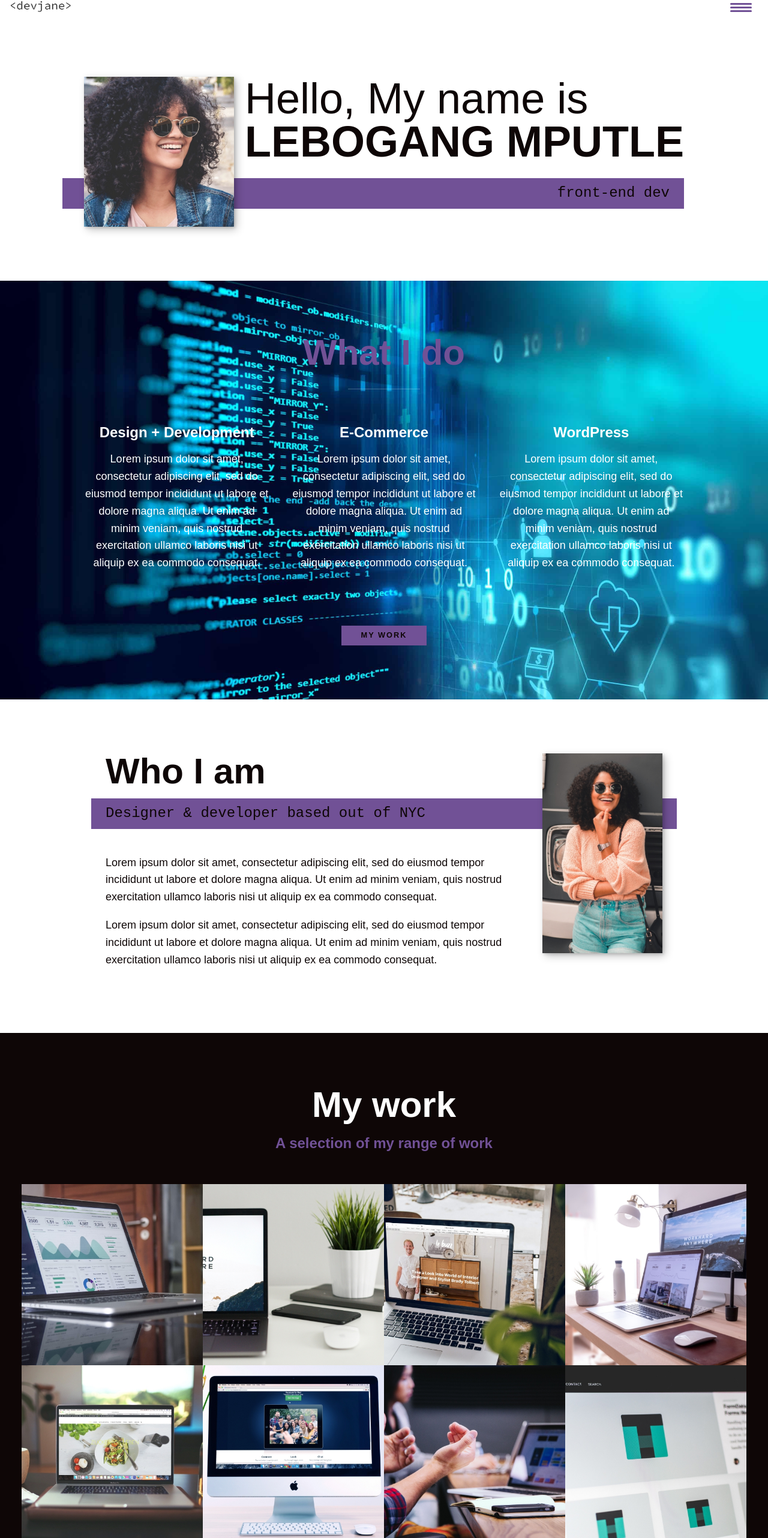
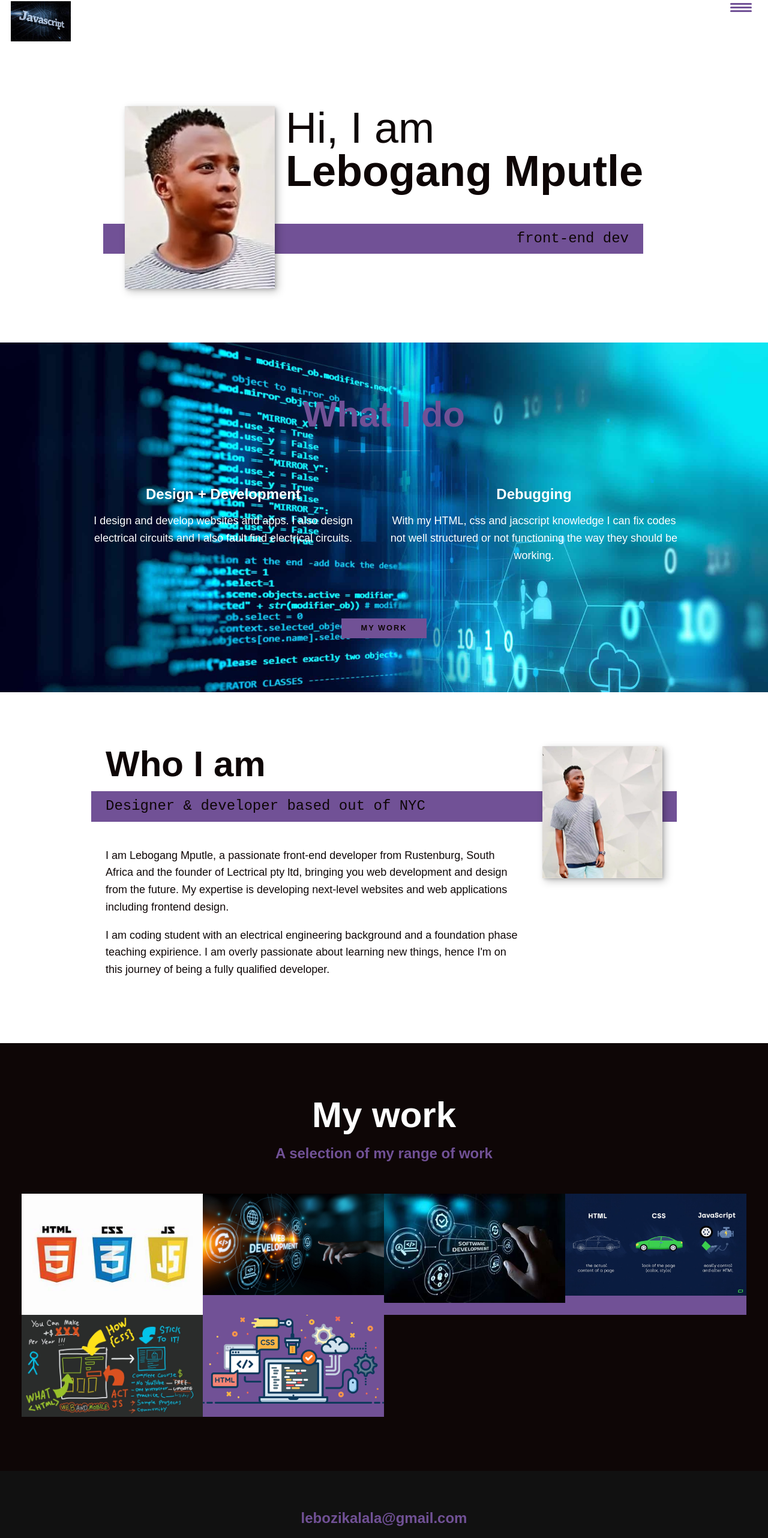
Before and after one commit to LebogangMputle/LebogangMputle_LEBMPU495_BCL2401_GroupD_01_SDFO8, a website built with Vite: page index.html in a window 1280 px wide. Shown: the part 16-2580 px from the top of the page at 60% size. Built offline with nearby package versions, Linux system fonts and the light colour scheme; files whose address does not match are found by name; a web font is replaced by a local one.

Commit message:
Update index.html

```diff
--- a/index.html
+++ b/index.html
@@ -3,14 +3,12 @@
     <head><link rel="stylesheet" href="https://cdnjs.cloudflare.com/ajax/libs/normalize/8.0.1/normalize.css">
         <meta charset="UTF-8">
         <meta name="viewport" content="width=device-width, initial-scale=1.0">
-        <title>DevJane Portfolio Website</title>
+        <title>Lebogang Portfolio Website</title>
         <link rel="stylesheet" href="https://cdnjs.cloudflare.com/ajax/libs/normalize/7.0.0/normalize.min.css">
         <link rel="stylesheet" href="https://cdnjs.cloudflare.com/ajax/libs/font-awesome/5.11.2/css/all.css" integrity="sha256-46qynGAkLSFpVbEBog43gvNhfrOj+BmwXdxFgVK/Kvc=" crossorigin="anonymous" />
 
         <!-- Update these with your own fonts -->
-        <link rel="preconnect" href="https://fonts.googleapis.com">
-        <link rel="preconnect" href="https://fonts.gstatic.com" crossorigin>
-        <link href="https://fonts.googleapis.com/css2?family=Barriecito&family=Montserrat+Alternates:ital,wght@0,100;0,200;0,300;0,400;0,500;0,600;0,700;0,800;0,900;1,100;1,200;1,300;1,400;1,500;1,600;1,700;1,800;1,900&display=swap" rel="stylesheet">
+        <link href="https://fonts.googleapis.com/css2?family=Barriecito&family=Kode+Mono:wght@400..700&family=Montserrat+Alternates:ital,wght@0,100;0,200;0,300;0,400;0,500;0,600;0,700;0,800;0,900;1,100;1,200;1,300;1,400;1,500;1,600;1,700;1,800;1,900&family=Protest+Revolution&display=swap" rel="stylesheet" rel="stylesheet">
 
         <link rel="stylesheet" href="css/style.css">
 
@@ -18,28 +16,28 @@
     <body>
         <header>
             <div class="logo">
-                <img src="img/devjane.png" alt="">
+                <img src="img/java.jpg" alt="logo image">
             </div>
             <button class="nav-toggle" aria-label="toggle navigation">
                 <span class="hamburger"></span>
             </button>
             <nav class="nav">
-                <ul class="nav__list">  <!--we added the index.html to the other classes so that we can easily navigate-->
-                    <li class="nav__item"><a href="index.html" class="nav__link">Home</a></li>
-                    <li class="nav__item"><a href="index.html#services" class="nav__link">My Services</a></li>
-                    <li class="nav__item"><a href="index.html#about" class="nav__link">About me</a></li>
-                    <li class="nav__item"><a href="index.html#work" class="nav__link">My Work</a></li>
+                <ul class="nav__list">
+                    <li class="nav__item"><a href="#home" class="nav__link">Home</a></li>
+                    <li class="nav__item"><a href="#services" class="nav__link">My Services</a></li>
+                    <li class="nav__item"><a href="#about" class="nav__link">About me</a></li>
+                    <li class="nav__item"><a href="#work" class="nav__link">My Work</a></li>
                 </ul>
             </nav>
         </header>
 
         <!-- Introduction -->
-        <section class="intro">
+        <section class="intro" id="home">
             <h1 class="section__title section__title--intro">
-                Hello, My name is <strong>LEBOGANG MPUTLE</strong>
+                Hi, I am <strong>Lebogang Mputle</strong>
             </h1>
             <p class="section__subtitle section__subtitle--intro">front-end dev</p>
-            <img src="img/dev-jane-01.jpg" alt="a picture of Jane Smith smiling" class="intro__img">
+            <img src="img/lebo.jpg" alt="a picture of Lebogang" class="intro__img">
         </section>
 
 
@@ -49,17 +47,12 @@
             <div class="services">
                 <div class="service">
                     <h3>Design + Development</h3>
-                    <p>Lorem ipsum dolor sit amet, consectetur adipiscing elit, sed do eiusmod tempor incididunt ut labore et dolore magna aliqua. Ut enim ad minim veniam, quis nostrud exercitation ullamco laboris nisi ut aliquip ex ea commodo consequat.</p>
+                    <p>I design and develop websites and apps. I also design electrical circuits and I also fault find electrical circuits.</p>
                 </div> <!-- / service -->
 
                 <div class="service">
-                    <h3>E-Commerce</h3>
-                    <p>Lorem ipsum dolor sit amet, consectetur adipiscing elit, sed do eiusmod tempor incididunt ut labore et dolore magna aliqua. Ut enim ad minim veniam, quis nostrud exercitation ullamco laboris nisi ut aliquip ex ea commodo consequat.</p>
-                </div> <!-- / service -->
-
-                <div class="service">
-                    <h3>WordPress</h3>
-                    <p>Lorem ipsum dolor sit amet, consectetur adipiscing elit, sed do eiusmod tempor incididunt ut labore et dolore magna aliqua. Ut enim ad minim veniam, quis nostrud exercitation ullamco laboris nisi ut aliquip ex ea commodo consequat.</p>
+                    <h3>Debugging</h3>
+                    <p>With my HTML, css and jacscript knowledge I can fix codes not well structured or not functioning the way they should be working.</p>
                 </div> <!-- / service -->
             </div> <!-- / services -->
 
@@ -73,11 +66,11 @@
            <p class="section__subtitle section__subtitle--about">Designer & developer based out of NYC</p>
 
            <div class="about-me__body">
-               <p>Lorem ipsum dolor sit amet, consectetur adipiscing elit, sed do eiusmod tempor incididunt ut labore et dolore magna aliqua. Ut enim ad minim veniam, quis nostrud exercitation ullamco laboris nisi ut aliquip ex ea commodo consequat.</p>
-               <p>Lorem ipsum dolor sit amet, consectetur adipiscing elit, sed do eiusmod tempor incididunt ut labore et dolore magna aliqua. Ut enim ad minim veniam, quis nostrud exercitation ullamco laboris nisi ut aliquip ex ea commodo consequat.</p>
+               <p>I am Lebogang Mputle, a passionate front-end developer from Rustenburg, South Africa and the founder of Lectrical pty ltd, bringing you web development and design from the future. My expertise is developing next-level websites and web applications including frontend design.</p>
+               <p>I am coding student with an electrical engineering background and a foundation phase teaching expirience. I am overly passionate about learning new things, hence I'm on this journey of being a fully qualified developer.</p>
            </div>
 
-           <img src="img/dev-jane-02.jpg" alt="Jane leaning against a bus" class="about-me__img">
+           <img src="img/lebp.jpg" alt="Lebogang's image" class="about-me__img">
         </section>
 
         <!-- My Work -->
@@ -88,52 +81,32 @@
             <div class="portfolio">
                 <!-- Portfolio item 01 -->
                 <a href="#" class="portfolio__item">
-                    <img src="img/portfolio-01.jpg" alt="" class="portfolio__img">
+                    <img src="img/HCJ.jpg" alt="" class="portfolio__img">
                 </a>
 
                 <!-- Portfolio item 02 -->
                 <a href="#" class="portfolio__item">
-                    <img src="img/portfolio-02.jpg" alt="" class="portfolio__img">
+                    <img src="img/tb.jpg" alt="" class="portfolio__img">
                 </a>
 
                 <!-- Portfolio item 03 -->
                 <a href="#" class="portfolio__item">
-                    <img src="img/portfolio-03.jpg" alt="" class="portfolio__img">
+                    <img src="img/th.jpg" alt="" class="portfolio__img">
                 </a>
 
                 <!-- Portfolio item 04 -->
                 <a href="#" class="portfolio__item">
-                    <img src="img/portfolio-04.jpg" alt="" class="portfolio__img">
+                    <img src="img/003.jpg" alt="" class="portfolio__img">
                 </a>
 
                 <!-- Portfolio item 05 -->
                 <a href="#" class="portfolio__item">
-                    <img src="img/portfolio-05.jpg" alt="" class="portfolio__img">
+                    <img src="img/004.jpg" alt="" class="portfolio__img">
                 </a>
 
                 <!-- Portfolio item 06 -->
                 <a href="#" class="portfolio__item">
-                    <img src="img/portfolio-06.jpg" alt="" class="portfolio__img">
-                </a>
-
-                <!-- Portfolio item 07 -->
-                <a href="#" class="portfolio__item">
-                    <img src="img/portfolio-07.jpg" alt="" class="portfolio__img">
-                </a>
-
-                <!-- Portfolio item 08 -->
-                <a href="#" class="portfolio__item">
-                    <img src="img/portfolio-08.jpg" alt="" class="portfolio__img">
-                </a>
-
-                <!-- Portfolio item 09 -->
-                <a href="#" class="portfolio__item">
-                    <img src="img/portfolio-09.jpg" alt="" class="portfolio__img">
-                </a>
-
-                <!-- Portfolio item 0 0-->
-                <a href="#" class="portfolio__item">
-                    <img src="img/portfolio-10.jpg" alt="" class="portfolio__img">
+                    <img src="img/005.png" alt="" class="portfolio__img">
                 </a>
             </div>
         </section>
@@ -141,32 +114,29 @@
 
         <!-- Footer -->
         <footer class="footer">
-            <script src="index.js"></script>
             <!-- replace with your own email address -->
-            <a href="mailto:hello@jane.dev" class="footer__link">hello@jane.dev</a>
+            <a href="lebozikalala@gmail.com" class="footer__link">lebozikalala@gmail.com</a>
             <ul class="social-list">
                 <li class="social-list__item">
-                    <a class="social-list__link" href="https://codepen.io">
+                    <a class="social-list__link" href="https://codepen.io/your-work">
                         <i class="fab fa-codepen"></i>
                     </a>
                 </li>
                 <li class="social-list__item">
-                    <a class="social-list__link" href="http://dribbble.com">
-                        <i class="fab fa-dribbble"></i>
-                    </a>
-                </li>
-                <li class="social-list__item">
-                    <a class="social-list__link" href="https://twitter.com">
+                    <a class="social-list__link" href="https://twitter.com/home">
                         <i class="fab fa-twitter"></i>
                     </a>
                 </li>
                 <li class="social-list__item">
-                    <a class="social-list__link" href="https://github.com">
+                    <a class="social-list__link" href="https://github.com/LebogangMputle">
                         <i class="fab fa-github"></i>
                     </a>
                 </li>
             </ul>
         </footer>
 
+
+        <script src="js/index.js"></script>
+
     </body>
 </html>
```
